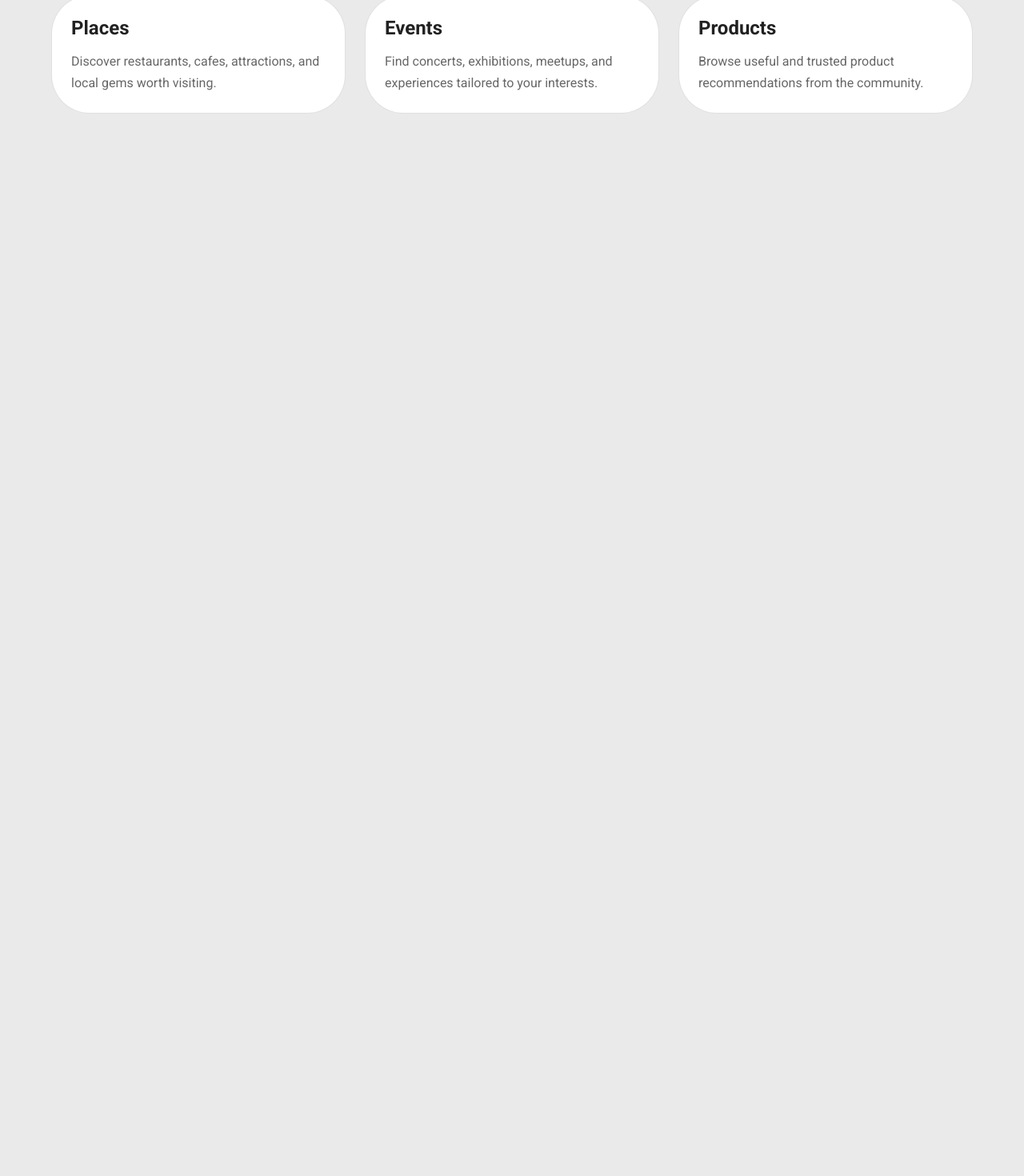
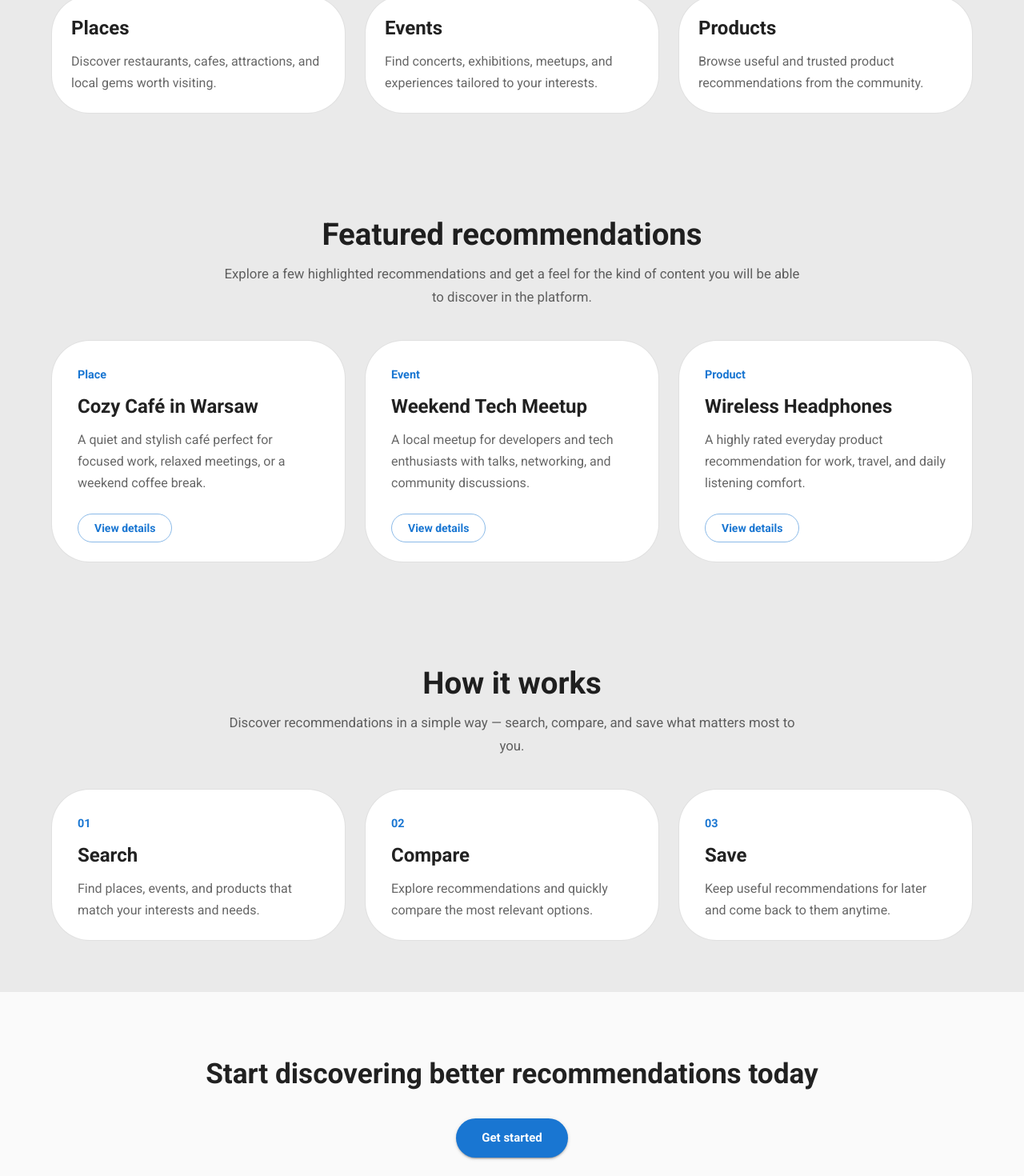
Before and after one commit to ppcosys/RecommendationsApp, a React (Vite) app in the folder ReactApp/: page / in a window 1280 px wide. Shown: the part 639-2109 px from the top of the page at 80% size. Before the commit the page ends 845 px from the top, so only its background shows below. Built offline with nearby package versions, Linux system fonts and the light colour scheme.

Commit message:
feat: add initial complete HomePage layout

```diff
--- a/ReactApp/src/app/layout/NavBar.tsx
+++ b/ReactApp/src/app/layout/NavBar.tsx
@@ -18,7 +18,7 @@ const linkStyle = {
 
 export default function NavBar() {
   return (
-    <AppBar position="fixed" sx={{ bgcolor: 'teal' }}>
+    <AppBar position="fixed" sx={{ bgcolor: 'grey' }}>
       <MUIContainer maxWidth="lg">
         <Toolbar disableGutters>
           {/* LOGO + NAZWA */}
--- a/ReactApp/src/features/recommendations/home/HomePage.tsx
+++ b/ReactApp/src/features/recommendations/home/HomePage.tsx
@@ -1,12 +1,18 @@
 import { Box } from '@mui/material';
 import HeroSection from './components/HeroSection';
 import CategoriesSection from './components/CategoriesSection';
+import FeaturedRecommendationsSection from './components/FeaturedRecommendationsSection';
+import HowItWorksSection from './components/HowItWorksSection';
+import CallToActionSection from './components/CallToActionSection';
 
 export default function HomePage() {
   return (
     <Box component="main">
       <HeroSection />
       <CategoriesSection />
+      <FeaturedRecommendationsSection />
+      <HowItWorksSection />
+      <CallToActionSection />
     </Box>
   );
 }
--- /dev/null
+++ b/ReactApp/src/features/recommendations/home/components/CallToActionSection.tsx
@@ -0,0 +1,43 @@
+import { Box, Button, Container, Typography } from '@mui/material';
+
+export default function CallToActionSection() {
+  return (
+    <Box
+      component="section"
+      sx={{
+        py: { xs: 8, md: 10 },
+        bgcolor: 'grey.50',
+      }}
+    >
+      <Container maxWidth="md">
+        <Box sx={{ textAlign: 'center' }}>
+          <Typography
+            variant="h2"
+            sx={{
+              fontSize: { xs: '1.8rem', md: '2.2rem' },
+              fontWeight: 700,
+              lineHeight: 1.3,
+              mb: 4,
+            }}
+          >
+            Start discovering better recommendations today
+          </Typography>
+
+          <Button
+            variant="contained"
+            size="large"
+            sx={{
+              borderRadius: 3,
+              textTransform: 'none',
+              fontWeight: 600,
+              px: 4,
+              py: 1.4,
+            }}
+          >
+            Get started
+          </Button>
+        </Box>
+      </Container>
+    </Box>
+  );
+}
--- /dev/null
+++ b/ReactApp/src/features/recommendations/home/components/FeaturedRecommendationsSection.tsx
@@ -0,0 +1,130 @@
+import { Box, Button, Card, CardContent, Container, Typography } from '@mui/material';
+
+const featuredRecommendations = [
+  {
+    id: 1,
+    category: 'Place',
+    title: 'Cozy Café in Warsaw',
+    description:
+      'A quiet and stylish café perfect for focused work, relaxed meetings, or a weekend coffee break.',
+  },
+  {
+    id: 2,
+    category: 'Event',
+    title: 'Weekend Tech Meetup',
+    description:
+      'A local meetup for developers and tech enthusiasts with talks, networking, and community discussions.',
+  },
+  {
+    id: 3,
+    category: 'Product',
+    title: 'Wireless Headphones',
+    description:
+      'A highly rated everyday product recommendation for work, travel, and daily listening comfort.',
+  },
+];
+
+export default function FeaturedRecommendationsSection() {
+  return (
+    <Box component="section" sx={{ py: { xs: 6, md: 8 } }}>
+      <Container maxWidth="lg">
+        <Box sx={{ mb: 5, textAlign: 'center' }}>
+          <Typography
+            variant="h2"
+            sx={{
+              fontSize: { xs: '1.75rem', md: '2.4rem' },
+              fontWeight: 700,
+              mb: 1.5,
+            }}
+          >
+            Featured recommendations
+          </Typography>
+
+          <Typography
+            color="text.secondary"
+            sx={{
+              maxWidth: 720,
+              mx: 'auto',
+              fontSize: { xs: '0.95rem', md: '1.05rem' },
+              lineHeight: 1.7,
+            }}
+          >
+            Explore a few highlighted recommendations and get a feel for the kind
+            of content you will be able to discover in the platform.
+          </Typography>
+        </Box>
+
+        <Box
+          sx={{
+            display: 'grid',
+            gridTemplateColumns: {
+              xs: '1fr',
+              md: 'repeat(3, 1fr)',
+            },
+            gap: 3,
+          }}
+        >
+          {featuredRecommendations.map((recommendation) => (
+            <Card
+              key={recommendation.id}
+              elevation={0}
+              sx={{
+                height: '100%',
+                borderRadius: 4,
+                border: (theme) => `1px solid ${theme.palette.divider}`,
+              }}
+            >
+              <CardContent
+                sx={{
+                  p: 4,
+                  display: 'flex',
+                  flexDirection: 'column',
+                  height: '100%',
+                }}
+              >
+                <Typography
+                  sx={{
+                    fontSize: '0.9rem',
+                    fontWeight: 700,
+                    color: 'primary.main',
+                    mb: 1.5,
+                  }}
+                >
+                  {recommendation.category}
+                </Typography>
+
+                <Typography variant="h5" sx={{ fontWeight: 700, mb: 1.5 }}>
+                  {recommendation.title}
+                </Typography>
+
+                <Typography
+                  color="text.secondary"
+                  sx={{
+                    lineHeight: 1.7,
+                    mb: 3,
+                    flexGrow: 1,
+                  }}
+                >
+                  {recommendation.description}
+                </Typography>
+
+                <Button
+                  variant="outlined"
+                  sx={{
+                    alignSelf: 'flex-start',
+                    borderRadius: 3,
+                    textTransform: 'none',
+                    fontWeight: 600,
+                    px: 2.5,
+                  }}
+                >
+                  View details
+                </Button>
+              </CardContent>
+            </Card>
+          ))}
+        </Box>
+      </Container>
+    </Box>
+  );
+}
--- /dev/null
+++ b/ReactApp/src/features/recommendations/home/components/HowItWorksSection.tsx
@@ -0,0 +1,100 @@
+import { Box, Card, CardContent, Container, Typography } from '@mui/material';
+
+const steps = [
+  {
+    number: '01',
+    title: 'Search',
+    description:
+      'Find places, events, and products that match your interests and needs.',
+  },
+  {
+    number: '02',
+    title: 'Compare',
+    description:
+      'Explore recommendations and quickly compare the most relevant options.',
+  },
+  {
+    number: '03',
+    title: 'Save',
+    description:
+      'Keep useful recommendations for later and come back to them anytime.',
+  },
+];
+
+export default function HowItWorksSection() {
+  return (
+    <Box component="section" sx={{ py: { xs: 6, md: 8 } }}>
+      <Container maxWidth="lg">
+        <Box sx={{ mb: 5, textAlign: 'center' }}>
+          <Typography
+            variant="h2"
+            sx={{
+              fontSize: { xs: '1.75rem', md: '2.4rem' },
+              fontWeight: 700,
+              mb: 1.5,
+            }}
+          >
+            How it works
+          </Typography>
+
+          <Typography
+            color="text.secondary"
+            sx={{
+              maxWidth: 720,
+              mx: 'auto',
+              fontSize: { xs: '0.95rem', md: '1.05rem' },
+              lineHeight: 1.7,
+            }}
+          >
+            Discover recommendations in a simple way — search, compare, and save
+            what matters most to you.
+          </Typography>
+        </Box>
+
+        <Box
+          sx={{
+            display: 'grid',
+            gridTemplateColumns: {
+              xs: '1fr',
+              md: 'repeat(3, 1fr)',
+            },
+            gap: 3,
+          }}
+        >
+          {steps.map((step) => (
+            <Card
+              key={step.number}
+              elevation={0}
+              sx={{
+                height: '100%',
+                borderRadius: 4,
+                border: (theme) => `1px solid ${theme.palette.divider}`,
+              }}
+            >
+              <CardContent sx={{ p: 4 }}>
+                <Typography
+                  sx={{
+                    fontSize: '0.9rem',
+                    fontWeight: 700,
+                    color: 'primary.main',
+                    mb: 1.5,
+                  }}
+                >
+                  {step.number}
+                </Typography>
+
+                <Typography variant="h5" sx={{ fontWeight: 700, mb: 1.5 }}>
+                  {step.title}
+                </Typography>
+
+                <Typography color="text.secondary" sx={{ lineHeight: 1.7 }}>
+                  {step.description}
+                </Typography>
+              </CardContent>
+            </Card>
+          ))}
+        </Box>
+      </Container>
+    </Box>
+  );
+}
```
